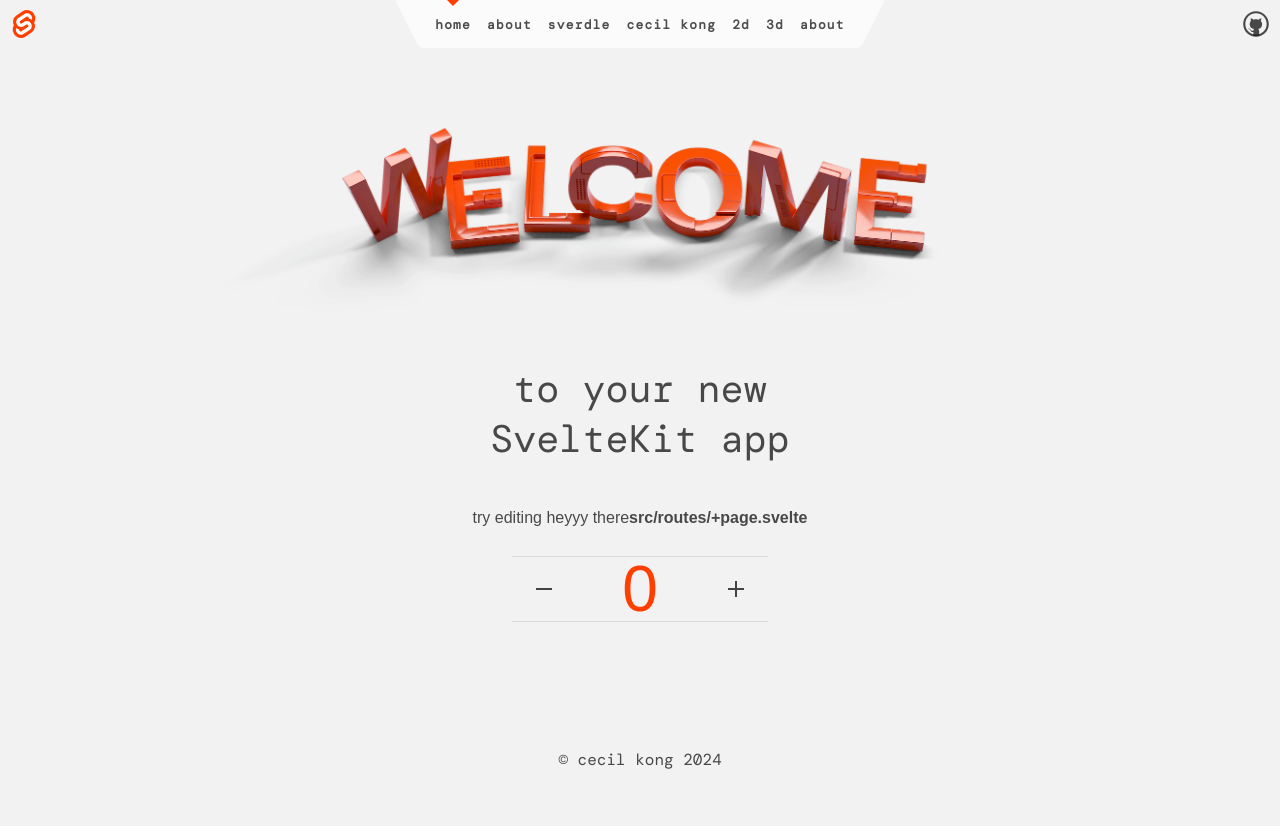
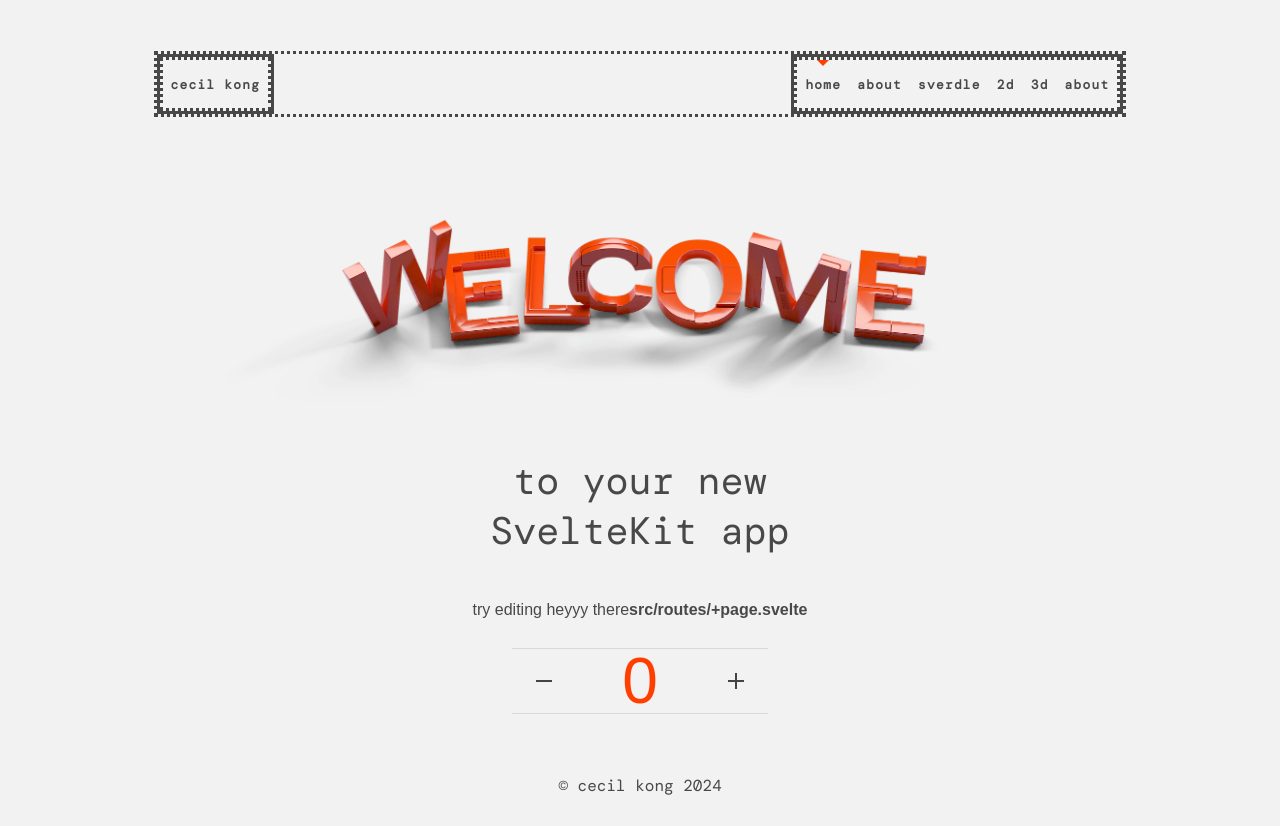
Before and after one commit to cecilkong/cecilkong.github.io, a SvelteKit app in the folder my-app/: page / in a window 1280 px wide. Before the commit the page ends 800 px from the top, so only its background shows below. Built offline with nearby package versions, Linux system fonts and the light colour scheme.

Commit message:
Reformat navbar

```diff
--- a/my-app/src/routes/Header.svelte
+++ b/my-app/src/routes/Header.svelte
@@ -5,16 +5,24 @@
 </script>
 
 <header>
-	<div class="corner">
+	<!-- <div class="corner">
 		<a href="https://kit.svelte.dev">
 			<img src={logo} alt="SvelteKit" />
 		</a>
-	</div>
+	</div> -->
 
 	<nav>
-		<svg viewBox="0 0 2 3" aria-hidden="true">
+		<!-- <svg viewBox="0 0 2 3" aria-hidden="true">
 			<path d="M0,0 L1,2 C1.5,3 1.5,3 2,3 L2,0 Z" />
-		</svg>
+		</svg> -->
+		<div class="title">
+			<ul>
+				<li aria-current={$page.url.pathname === '/home' ? 'page' : undefined}>
+					<a href="/home">Cecil Kong</a>
+				</li>
+			</ul>
+		</div>
+		<div class="page-links">
 			<ul>
 				<li aria-current={$page.url.pathname === '/' ? 'page' : undefined}>
 					<a href="/">Home</a>
@@ -24,9 +32,6 @@
 				</li>
 				<li aria-current={$page.url.pathname.startsWith('/sverdle') ? 'page' : undefined}>
 					<a href="/sverdle">Sverdle</a>
-			</li>
-			<li aria-current={$page.url.pathname === '/home' ? 'page' : undefined}>
-				<a href="/home">Cecil Kong</a>
 				</li>
 				<li aria-current={$page.url.pathname === '/2D' ? 'page' : undefined}>
 					<a href="/2D">2D</a>
@@ -38,25 +43,36 @@
 					<a href="/my-about">About</a>
 				</li>
 			</ul>
-		<svg viewBox="0 0 2 3" aria-hidden="true">
+		</div>
+		<!-- <svg viewBox="0 0 2 3" aria-hidden="true">
 			<path d="M0,0 L0,3 C0.5,3 0.5,3 1,2 L2,0 Z" />
-		</svg>
+		</svg> -->
 	</nav>
 
-	<div class="corner">
+	<!-- <div class="corner">
 		<a href="https://github.com/sveltejs/kit">
 			<img src={github} alt="GitHub" />
 		</a>
-	</div>
+	</div> -->
 </header>
 
 <style>
 	header {
 		display: flex;
-		justify-content: space-between;
+		/* justify-content: space-between; */
+		justify-content: center;
 	}
 
-	.corner {
+	.title {
+		align-self: flex-start;
+		border-style: solid;
+	}
+
+	.page-links {
+		align-self: flex-end;
+		border-style: solid;
+	}
+	/* .corner {
 		width: 3em;
 		height: 3em;
 	}
@@ -73,23 +89,28 @@
 		width: 2em;
 		height: 2em;
 		object-fit: contain;
-	}
+	} */
 
 	nav {
 		display: flex;
-		justify-content: center;
+		justify-content: space-between;
 		--background: rgba(255, 255, 255, 0.7);
 		font-family: var(--font-mono);
+		border-style: dotted;
+		flex: auto;
+		margin: 4% 12% 4% 12%;
 	}
 
-	svg {
+	/* svg {
 		width: 2em;
 		height: 3em;
 		display: block;
-	}
+		border-style: dotted;
+	} */
 
 	path {
 		fill: var(--background);
+		/* border-style: dotted; */
 	}
 
 	ul {
@@ -98,16 +119,19 @@
 		margin: 0;
 		height: 3em;
 		display: flex;
-		justify-content: center;
+		justify-content: space-between;
 		align-items: center;
 		list-style: none;
-		background: var(--background);
+		/* background: var(--background); */
 		background-size: contain;
+		border-style: dotted;
+		flex: auto;
 	}
 
 	li {
 		position: relative;
 		height: 100%;
+		/* border-style: dotted; */
 	}
 
 	li[aria-current='page']::before {
@@ -134,6 +158,7 @@
 		letter-spacing: 0.1em;
 		text-decoration: none;
 		transition: color 0.2s linear;
+		/* border-style: dotted; */
 	}
 
 	a:hover {
```
Lines whose indentation alone changed are shown as unchanged.
